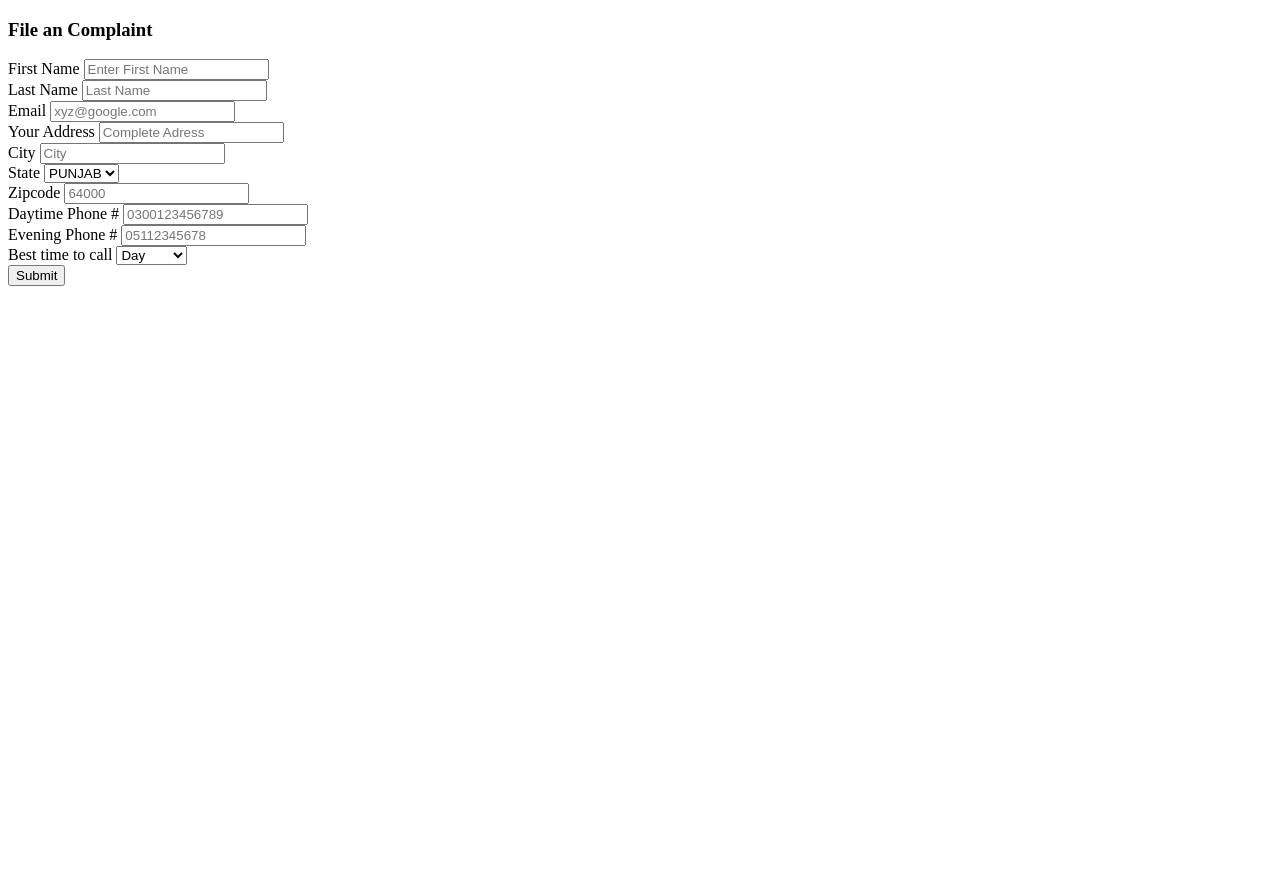
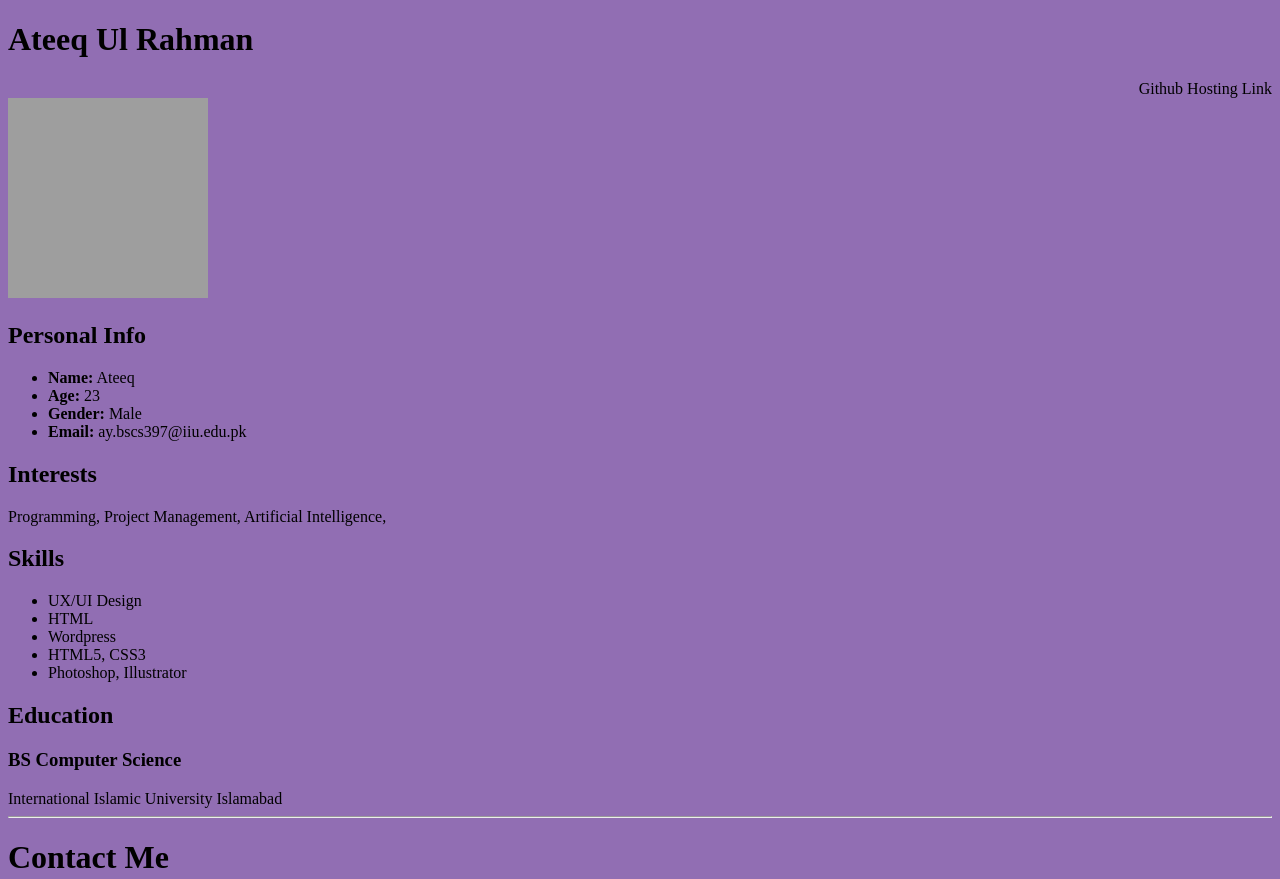
Before and after one commit to complaitform/complaintform2github.io, a plain HTML site: page index.html in a window 1280 px wide. Shown: the top 879 px of the page. Before the commit the page ends 800 px from the top, so only its background shows below. Drawn offline with Linux system fonts and the light colour scheme; grey boxes are pictures that could not be loaded.

Commit message:
Add files via upload

```diff
--- a/index.html
+++ b/index.html
@@ -1,5 +1,65 @@
 <!DOCTYPE html>
 <html lang="en">
+<head>
+    <meta charset="UTF-8">
+    <meta http-equiv="X-UA-Compatible" content="IE=edge">
+    <meta name="viewport" content="width=device-width, initial-scale=1.0">
+    <title>Link html to css</title>
+    <link rel="stylesheet" type="text/css" href="style.css">
+</head>
+<body>
+
+
+    <div class="page">
+        <div class="section row">
+            <h1 class="col"><span style="font-weight:700">Ateeq</span> Ul Rahman</h1>
+
+           <div align="right" <h1>Github Hosting Link</h1>
+            <br>
+        </div>
+        <img src="https://pbs.twimg.com/media/Eg4uGipXYAI5Aat?format=jpg&name=large"  width="200" height="200">
+        <div class="section row">
+            <h2 class="col">Personal Info</h2>
+            <div class="section-text col-right row">
+                <ul class="skills" style="width:25%">
+                    <li><strong>Name:</strong> Ateeq</li>
+                    <li><strong>Age:</strong> 23</li>
+                    <li><strong>Gender:</strong> Male</li>
+                    <li><strong>Email:</strong> ay.bscs397@iiu.edu.pk</li>
+                </ul>
+
+
+            </div>
+        </div>
+
+        <div class="section row">
+            <h2 class="col">Interests</h2>
+            <div class="section-text col-right"><span class="">Programming, </span> <span class="">Project Management, </span> <span class="">Artificial Intelligence, </span>
+             </div>
+        </div>
+        <div class="section row">
+            <h2 class="col">Skills</h2>
+            <div class="section-text col-right row">
+                <ul class="skills" style="width:25%">
+                    <li>UX/UI Design</li>
+                    <li>HTML</li>
+                    <li>Wordpress</li>
+                    <li>HTML5, CSS3</li>
+                    <li>Photoshop, Illustrator</li>
+                </ul>
+            </div>
+        </div>
+        <div class="section row">
+            <h2 class="col">Education</h2>
+            <div class="section-text col-right">
+                <h3><span class="emph">BS </span>Computer Science</h3>
+                <div>International Islamic University Islamabad</div>
+            </div>
+        </div>
+        <hr>
+<h1>Contact Me</h1>
+    <form>
+
         <head>
             <meta charset="UTF-8">
             <meta http-equiv="X-UA-Compatible" content="IE=edge">
@@ -82,7 +142,3 @@
                   </div>
             <title>Document</title>
         </head>
-<body>
-
-</body>
-</html>
--- /dev/null
+++ b/style.css
@@ -0,0 +1,3 @@
+body{
+    background-color: rgb(145, 110, 179);
+}
```
Lines whose indentation alone changed are shown as unchanged.
